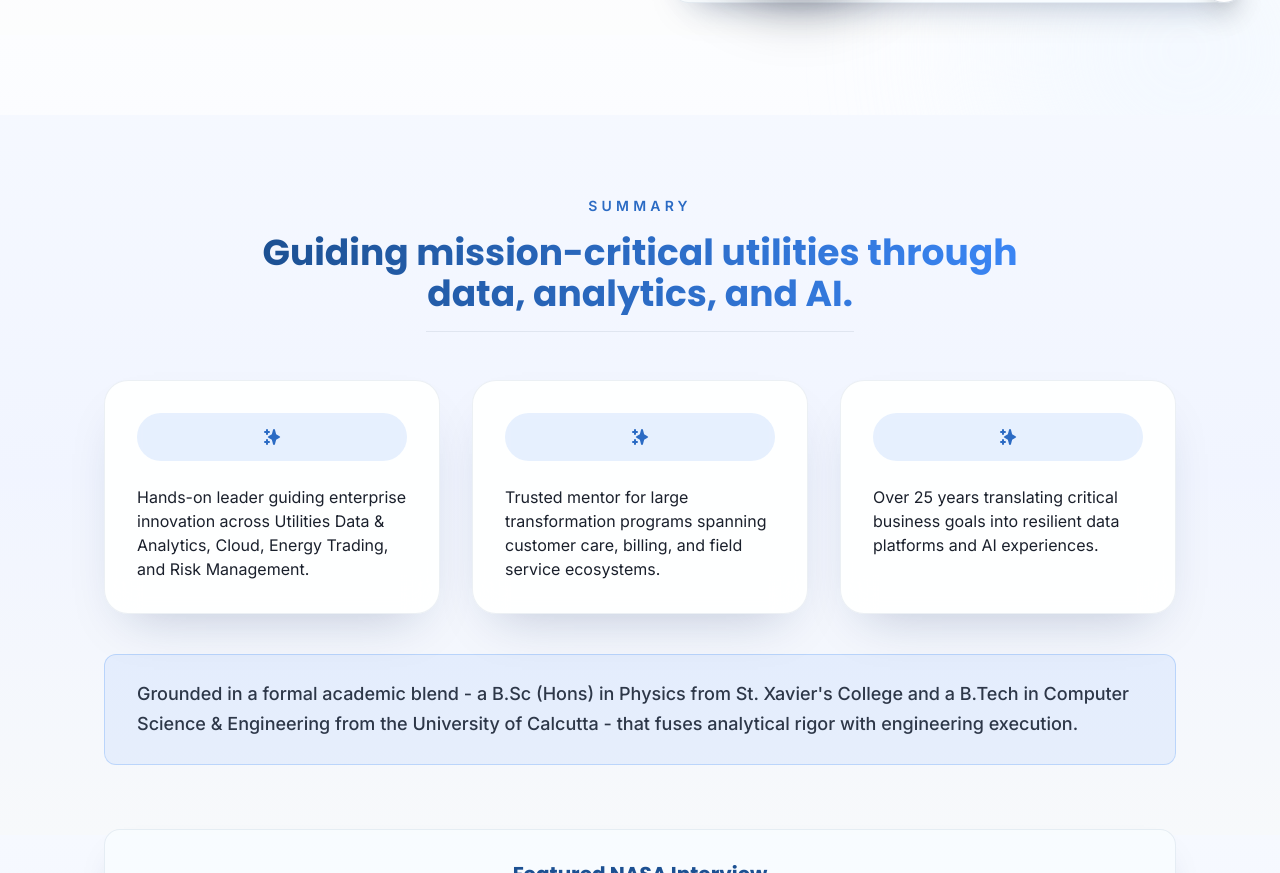
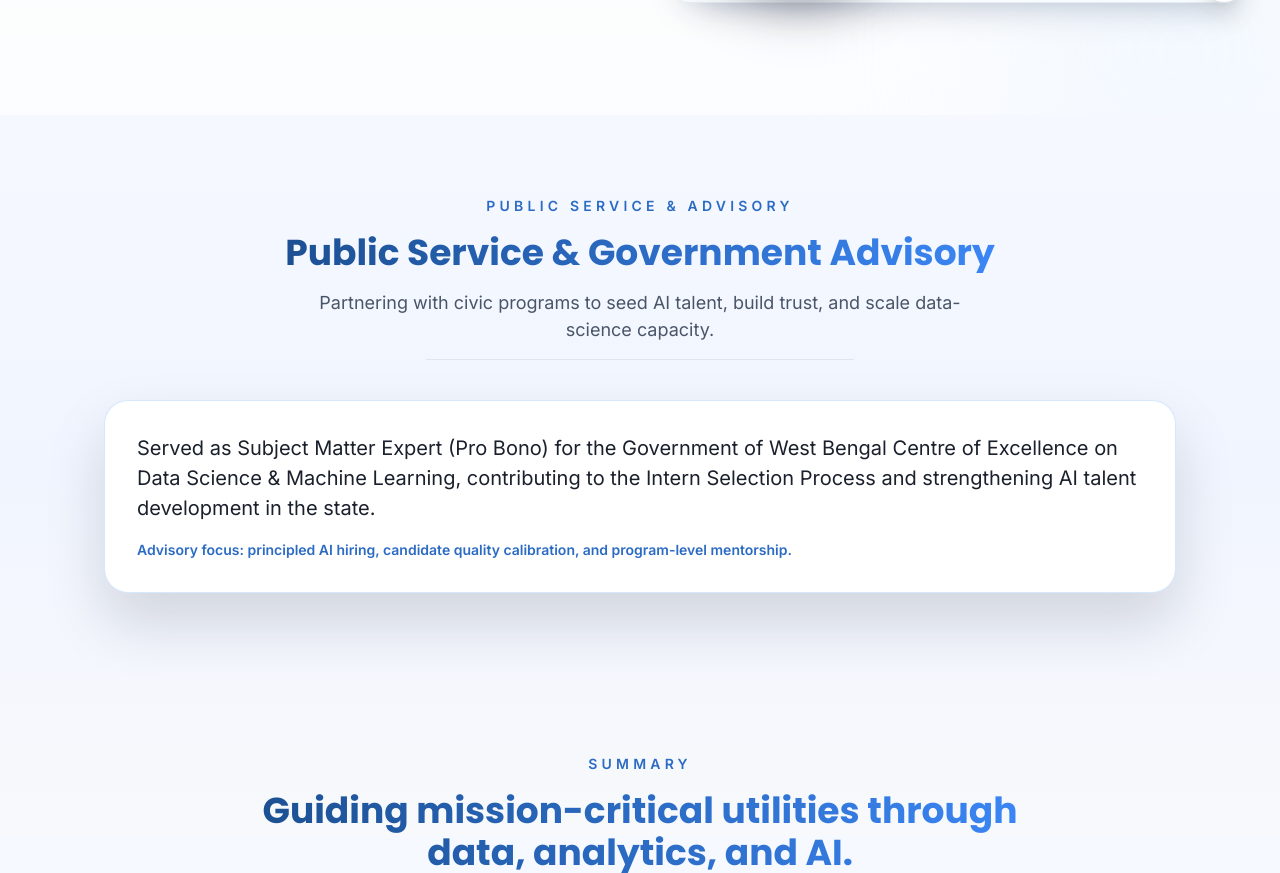
Before and after one commit to ambarishg/AmbarishWEBSITE, a React (Vite) app: page / in a window 1280 px wide. Shown: the part 765-1638 px from the top of the page. Built offline with nearby package versions, Linux system fonts and the light colour scheme; no server answers.

Commit message:
NEW LOOK

```diff
--- a/src/pages/Home.jsx
+++ b/src/pages/Home.jsx
@@ -1,5 +1,6 @@
 import { Fragment } from 'react';
 import Hero from '../sections/Hero.jsx';
+import PublicServiceAdvisory from '../sections/PublicServiceAdvisory.jsx';
 import Summary from '../sections/Summary.jsx';
 import Experience from '../sections/Experience.jsx';
 import Credentials from '../sections/Credentials.jsx';
@@ -12,6 +13,7 @@ const Home = () => {
   return (
     <Fragment>
       <Hero />
+      <PublicServiceAdvisory />
       <Summary />
       <Experience />
       <Credentials />
--- /dev/null
+++ b/src/sections/PublicServiceAdvisory.jsx
@@ -0,0 +1,42 @@
+import { Box, Container, Stack, Text, useColorModeValue } from '@chakra-ui/react';
+import SectionHeading from '../components/SectionHeading.jsx';
+
+const PublicServiceAdvisory = () => {
+  const cardBg = useColorModeValue('white', 'blackAlpha.400');
+  const cardBorder = useColorModeValue('rgba(59,134,245,0.2)', 'rgba(59,134,245,0.35)');
+  const accent = useColorModeValue('brand.600', 'brand.300');
+
+  return (
+    <Box id="public-service" py={{ base: 16, md: 20 }}>
+      <Container maxW="6xl">
+        <SectionHeading
+          eyebrow="Public Service & Advisory"
+          title="Public Service & Government Advisory"
+          description="Partnering with civic programs to seed AI talent, build trust, and scale data-science capacity."
+        />
+        <Box
+          mt={10}
+          p={{ base: 6, md: 8 }}
+          layerStyle="card"
+          bg={cardBg}
+          border="1px solid"
+          borderColor={cardBorder}
+          boxShadow="0 30px 60px rgba(15, 23, 42, 0.15)"
+        >
+          <Stack spacing={4}>
+            <Text color="text" fontSize={{ base: 'lg', md: 'xl' }}>
+              Served as Subject Matter Expert (Pro Bono) for the Government of West Bengal  Centre of Excellence
+              on Data Science &amp; Machine Learning, contributing to the Intern Selection Process and strengthening
+              AI talent development in the state.
+            </Text>
+            <Text color={accent} fontWeight="semibold" fontSize="sm">
+              Advisory focus: principled AI hiring, candidate quality calibration, and program-level mentorship.
+            </Text>
+          </Stack>
+        </Box>
+      </Container>
+    </Box>
+  );
+};
+
+export default PublicServiceAdvisory;
```
Also changed, not shown: 1 other file (tests, documents, lock files or other folders).
